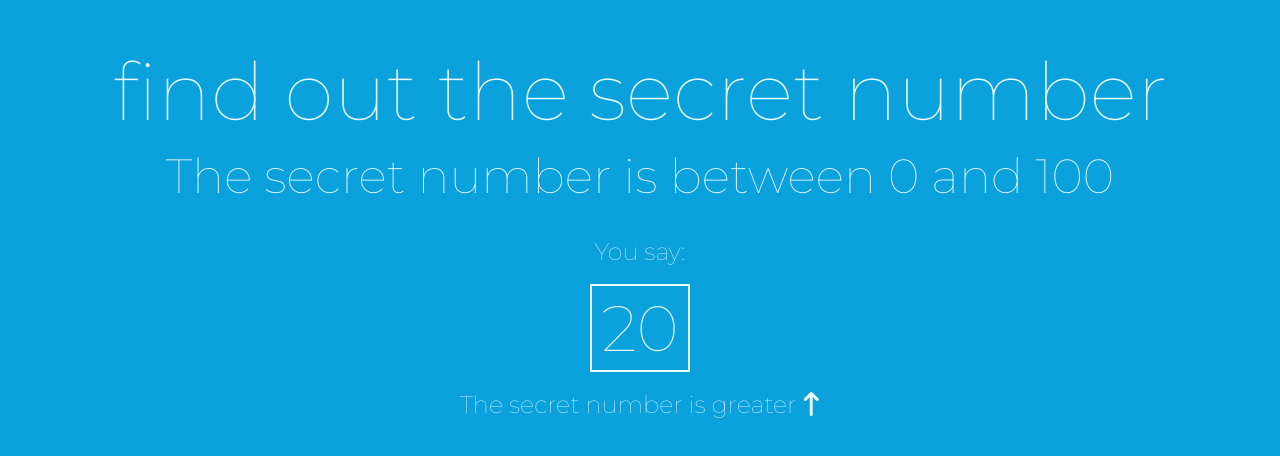
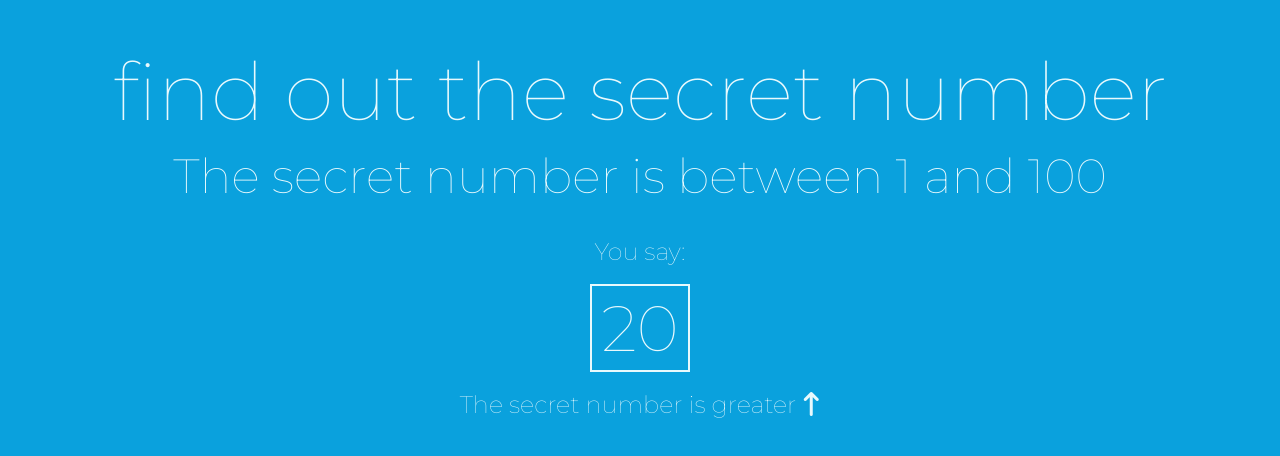
Before and after one commit to devthiart/javascript-validations-and-voice-recognition, a plain HTML site: page index.html in a window 1280 px wide. Shown: the part 166-622 px from the top of the page. Drawn offline with nearby package versions, Linux system fonts and the light colour scheme.

Commit message:
Class 02

```diff
--- /dev/null
+++ b/app/randomNumber.js
@@ -0,0 +1,15 @@
+const minValue = 1;
+const maxValue = 100;
+const secretNumber = generateRandomNumber(minValue, maxValue);
+
+function generateRandomNumber() {
+  return parseInt(Math.random() * maxValue + 1);
+}
+
+console.log("Secret Number: ", secretNumber);
+
+const elementMinValue = document.getElementById('min-value');
+elementMinValue.innerHTML = minValue;
+
+const elementMaxValue = document.getElementById('max-value');
+elementMaxValue.innerHTML = maxValue;
--- a/index.html
+++ b/index.html
@@ -19,5 +19,6 @@
     <span class="box">20</span>
     <div>The secret number is greater <i class="fa-solid fa-arrow-up-long"></i></div>
   </div>
+  <script src="./app/randomNumber.js"></script>
 </body>
 </html>
```
